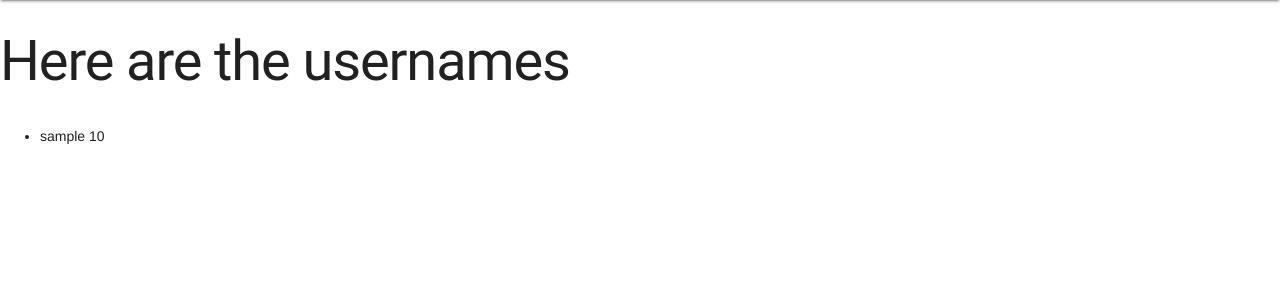
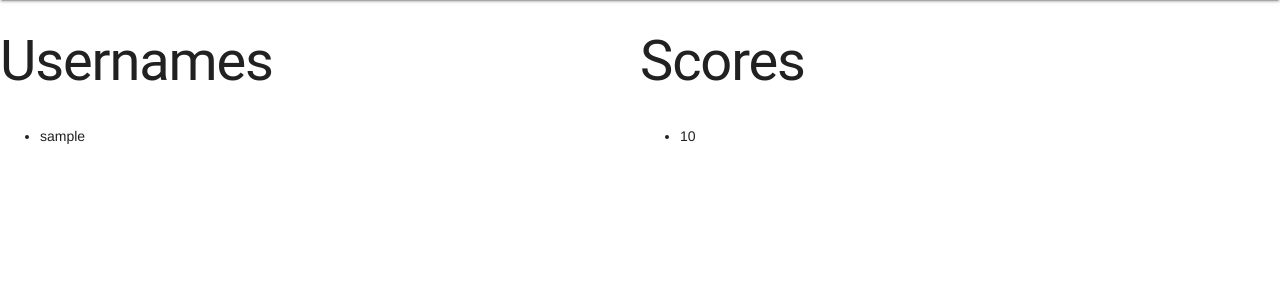
Before and after one commit to harshyyy21/WebGame, a Python web app: template templates/highscore.html in a window 1280 px wide. Shown: the part 64-364 px from the top of the page. Run offline with Jinja, Linux system fonts and the light colour scheme; the template is opened without the code that fills it: most values are stand-ins (such as "Sample title", 1, 10 or a date in 2020).

Commit message:
Added columns to high score page.

```diff
--- /dev/null
+++ b/static_files/highscore.css
@@ -0,0 +1,9 @@
+.left{
+  float: left;
+  width: 50%;
+}
+
+.right{
+  float: right;
+  width: 50%;
+}
--- a/templates/highscore.html
+++ b/templates/highscore.html
@@ -14,6 +14,7 @@
     <link rel="stylesheet" href="https://code.getmdl.io/1.3.0/material.indigo-pink.min.css">
     <!-- Material Design icon font -->
     <link rel="stylesheet" href="https://fonts.googleapis.com/icon?family=Material+Icons">
+    <link rel="stylesheet" href="/resources/highscore.css" />
 <style>
 
 </style>
@@ -47,24 +48,30 @@
         </nav>
       </div>
       <main class="mdl-layout__content">
+
         <div class="page-content"><!-- Your content goes here -->
            <!-- Wide card with share menu button -->
-
-           <h1>Here are the usernames</h1>
+        <div class = "left">
+           <h1>Usernames</h1>
            <ul>
            {%for user in users%}
-             <li>{{user.username}}   {{user.score}}</li>
+             <li>{{user.username}}</li>
            {%endfor%}
            </ul>
+         </div>
 
 
+         <div class = "right">
+           <h1>Scores</h1>
+           <ul>
+           {%for user in users%}
+             <li>{{user.score}}</li>
+           {%endfor%}
+           </ul>
+         </div>
 
-
-
-
-        </div>
-      </main>
-    </div></>
+        </main>
+      </div></>
   </body>
 </html>
 
```
Also changed, not shown: templates/aboutus.html (+0 -26 lines).
